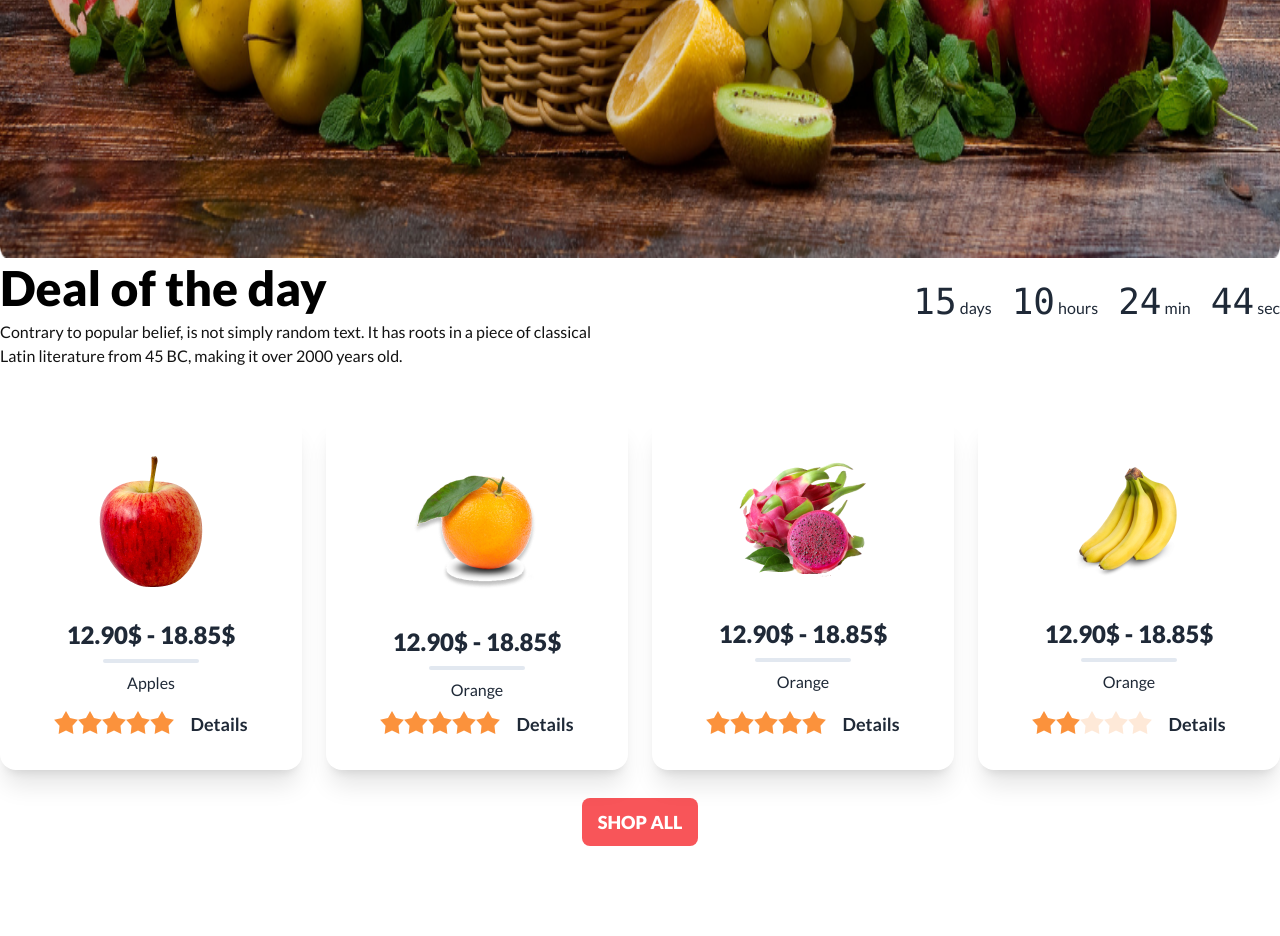
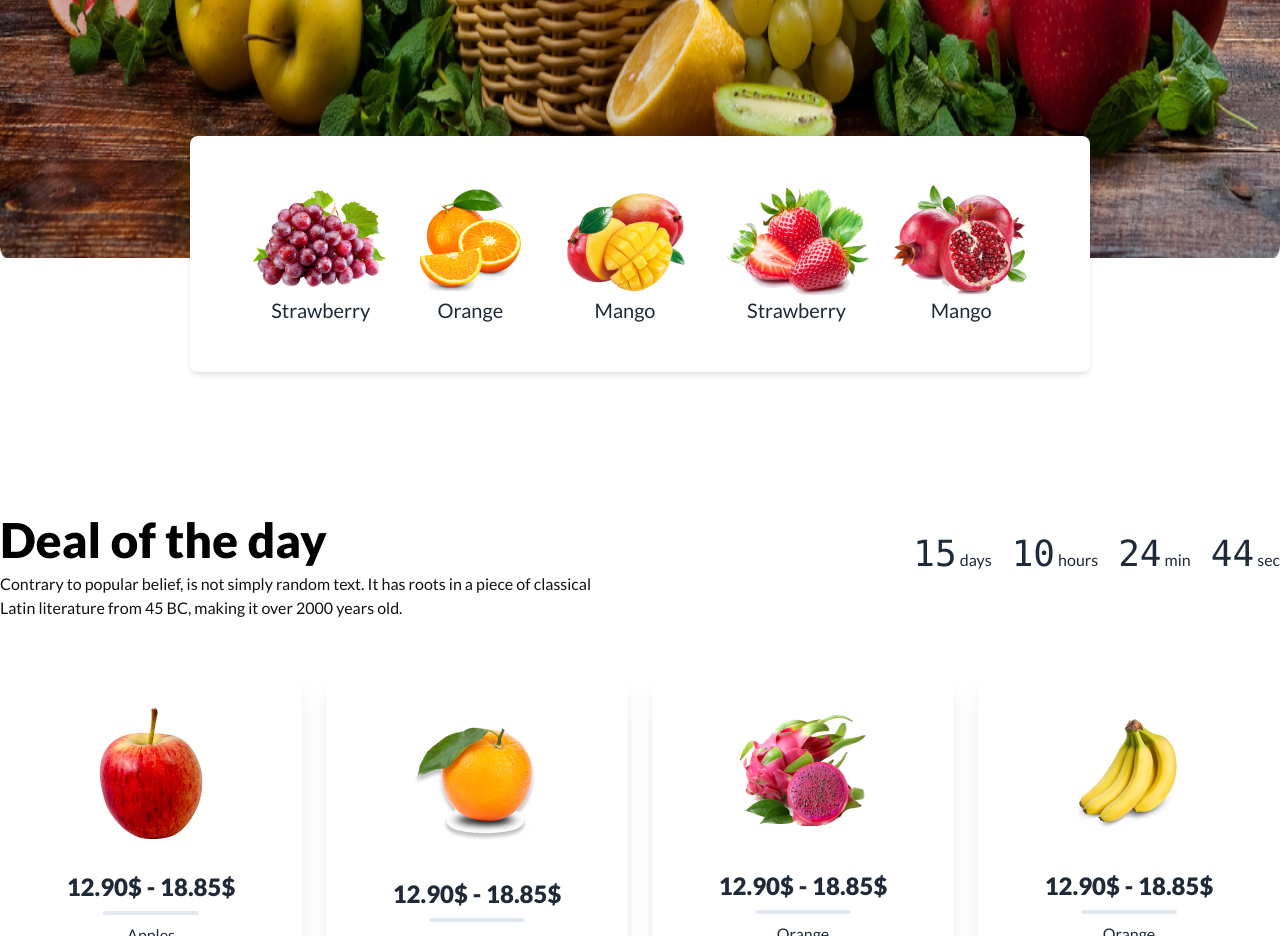
Before and after one commit to Akramhossain433/fruit-burst-assignment, a plain HTML site: page index.html in a window 1280 px wide. Shown: the part 920-1856 px from the top of the page. Drawn offline with nearby package versions, Linux system fonts and the light colour scheme; grey boxes are pictures that could not be loaded.

Commit message:
finishing design

```diff
--- a/index.html
+++ b/index.html
@@ -90,8 +90,32 @@
             <a href="#slide1" class="btn btn-circle">❯</a>
           </div>
         </div>
-        <!-- top-1/2 left-1/2 transform -translate-x-1/2 -translate-y-1/2 -->
+
       </div>
+      <!-- container goes upon banner -->
+      <div class=" hidden lg:flex justify-around py-12 px-12 bg-white rounded-lg shadow-md mx-auto -mt-32 relative max-w-[900px] ">
+        <div>
+          <img class="mx-auto h-28" src="images/fruit1.png" alt="">
+          <p class="text-center text-xl font-medium">Strawberry</p>
+        </div>
+        <div>
+          <img class="mx-auto h-28" src="images/fruit2.png" alt="">
+          <p class="text-center text-xl font-medium">Orange</p>
+        </div>
+        <div>
+          <img class="mx-auto h-28" src="images/fruit3.png" alt="">
+          <p class="text-center text-xl font-medium">Mango</p>
+        </div>
+        <div>
+          <img class="mx-auto h-28" src="images/fruit4.png" alt="">
+          <p class="text-center text-xl font-medium">Strawberry</p>
+        </div>
+        <div>
+          <img class="mx-auto h-28" src="images/fruit5.png" alt="">
+          <p class="text-center text-xl font-medium">Mango</p>
+        </div>
+      </div>
+      <!-- top-1/2 left-1/2 transform -translate-x-1/2 -translate-y-1/2 -->
       <div class=" grid col-span-1 absolute top-2/3 left-1/2 transform -translate-x-1/2 -translate-y-1/2">
         <h1 class="font-extrabold text-white text-2xl lg:text-7xl text-center">
           Exotic tastes at your doorstep
@@ -101,6 +125,10 @@
           class="font-extrabold bg-[#F85559] text-white mt-4 lg:mt-7 text-base lg:text-lg text-center btn border-none mx-auto">Shop
           Now</button>
       </div>
+
+    </section>
+    <section class="container mx-auto  mb-36">
+
     </section>
   </header>
   <main>
```
